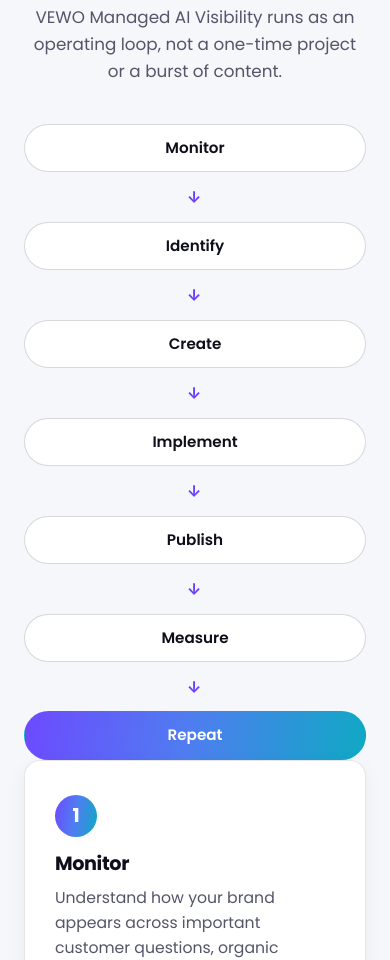
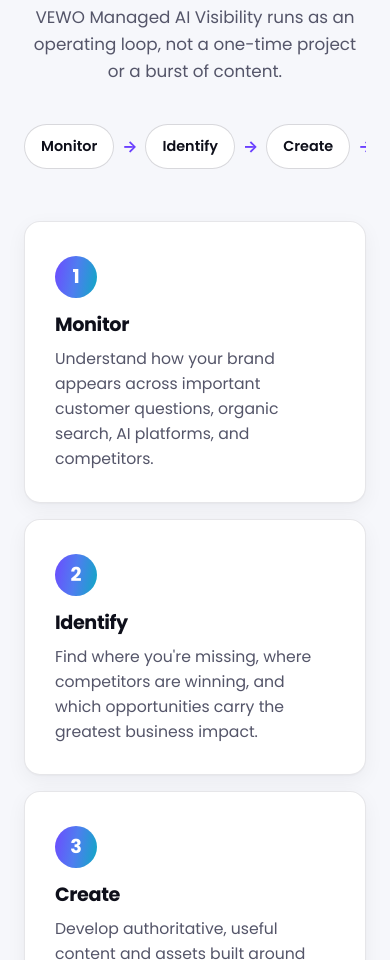
Before and after one commit to VersaConcepts/vewo-site, an Eleventy site: page src/index.html in a window 390 px wide. Shown: the part 3680-4640 px from the top of the page. Built offline with nearby package versions, Linux system fonts and the light colour scheme; Eleventy itself is replaced by a stand-in of ours; files that its build step writes are made by us from their sources.

Commit message:
Loop flow strip: single line (nowrap + horizontal scroll) with spacing before cards

```diff
--- a/src/styles.css
+++ b/src/styles.css
@@ -264,14 +264,12 @@
 .recipe-card p { color: var(--muted); font-size: 0.97rem; }
 .recipe-chips { list-style: none; display: flex; flex-wrap: wrap; gap: 10px; margin-top: 16px; }
 .recipe-chips li { font-size: 0.85rem; font-weight: 600; color: var(--text); background: #fff; border: 1px solid var(--line-2); border-radius: 999px; padding: 8px 15px; }
-.recipe-flow { display: flex; flex-wrap: wrap; align-items: center; justify-content: center; gap: 12px; margin-top: 40px; }
-.recipe-flow__step { font-family: "Poppins", sans-serif; font-weight: 600; font-size: 0.95rem; color: var(--text); background: #fff; border: 1px solid var(--line-2); border-radius: 999px; padding: 11px 20px; }
+.recipe-flow { display: flex; flex-wrap: nowrap; align-items: center; justify-content: center; gap: 8px; margin: 40px 0 48px; overflow-x: auto; padding-bottom: 4px; -webkit-overflow-scrolling: touch; scrollbar-width: none; }
+.recipe-flow::-webkit-scrollbar { display: none; }
+.recipe-flow__step { flex: 0 0 auto; white-space: nowrap; font-family: "Poppins", sans-serif; font-weight: 600; font-size: 0.9rem; color: var(--text); background: #fff; border: 1px solid var(--line-2); border-radius: 999px; padding: 10px 16px; }
 .recipe-flow__step--result { color: #fff; background: var(--grad); border-color: transparent; }
-.recipe-flow__arrow { color: var(--v3); font-weight: 700; }
-@media (max-width: 600px) {
- .recipe-flow__arrow { transform: rotate(90deg); }
- .recipe-flow__step { width: 100%; text-align: center; }
-}
+.recipe-flow__arrow { flex: 0 0 auto; color: var(--v3); font-weight: 700; }
+@media (max-width: 600px) { .recipe-flow { justify-content: flex-start; } }
 
 /* ---------- The Long Game / Investment ---------- */
 .invest-grid { display: grid; grid-template-columns: repeat(3, 1fr); gap: 22px; }
```
